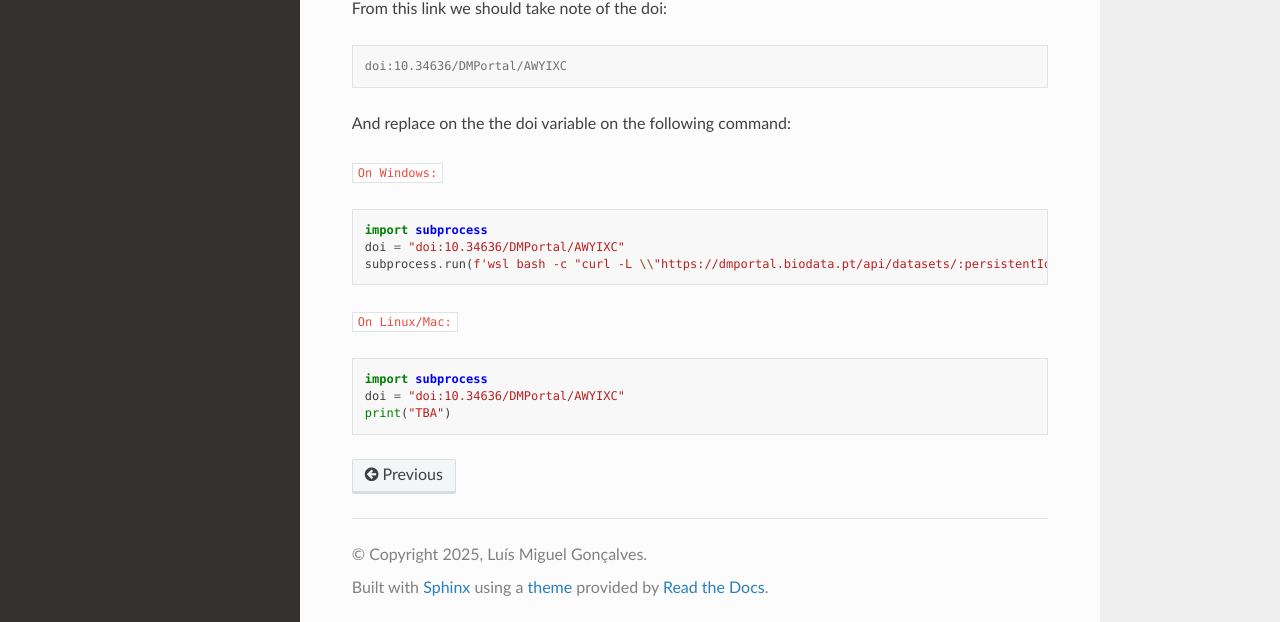
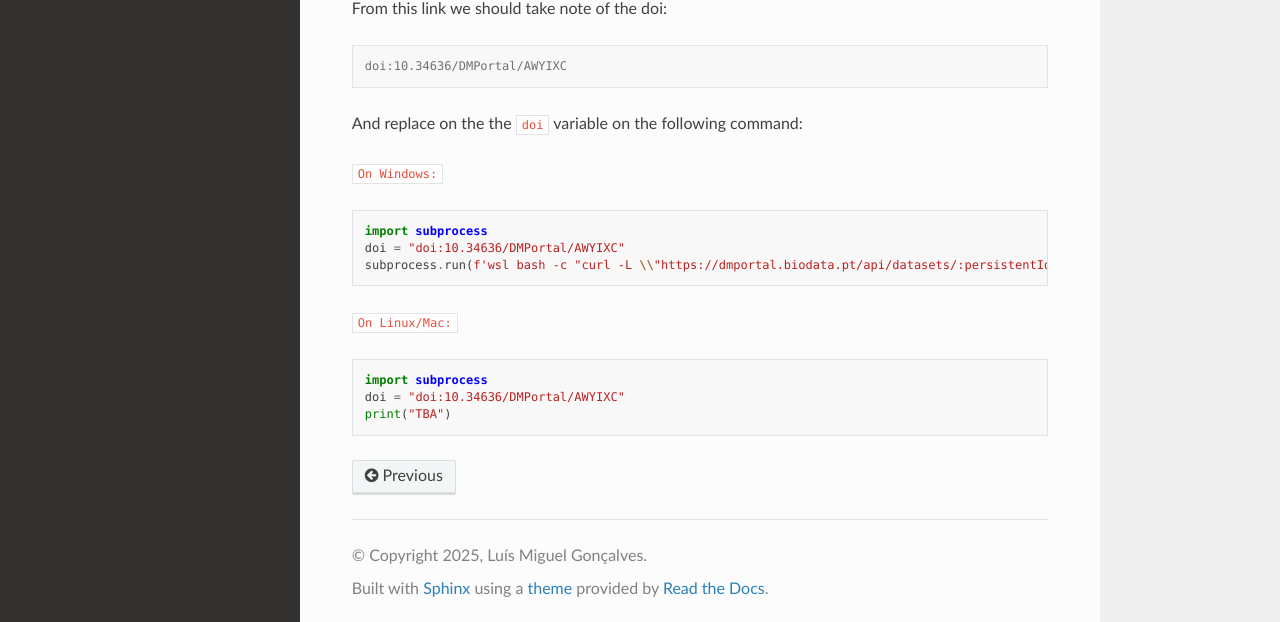
Before and after one commit to lmgoncalves94/Agri-Plast_API, a Sphinx documentation site: the page built from docs/source/api.rst, in a window 1280 px wide and 900 px high, scrolled down 981 px. Shown: the part 275-897 px from the top of the window. Built offline with Sphinx 7.4.7 and the Read the Docs theme 3.1.0, drawn with Linux system fonts in a browser that asks for light colours.

```diff
--- a/docs/source/api.rst
+++ b/docs/source/api.rst
@@ -60,7 +60,7 @@ From this link we should take note of the doi:
 
    doi:10.34636/DMPortal/AWYIXC
 
-And replace on the the doi variable on the following command:
+And replace on the the ``doi`` variable on the following command:
 
 ``On Windows:``
 
```
